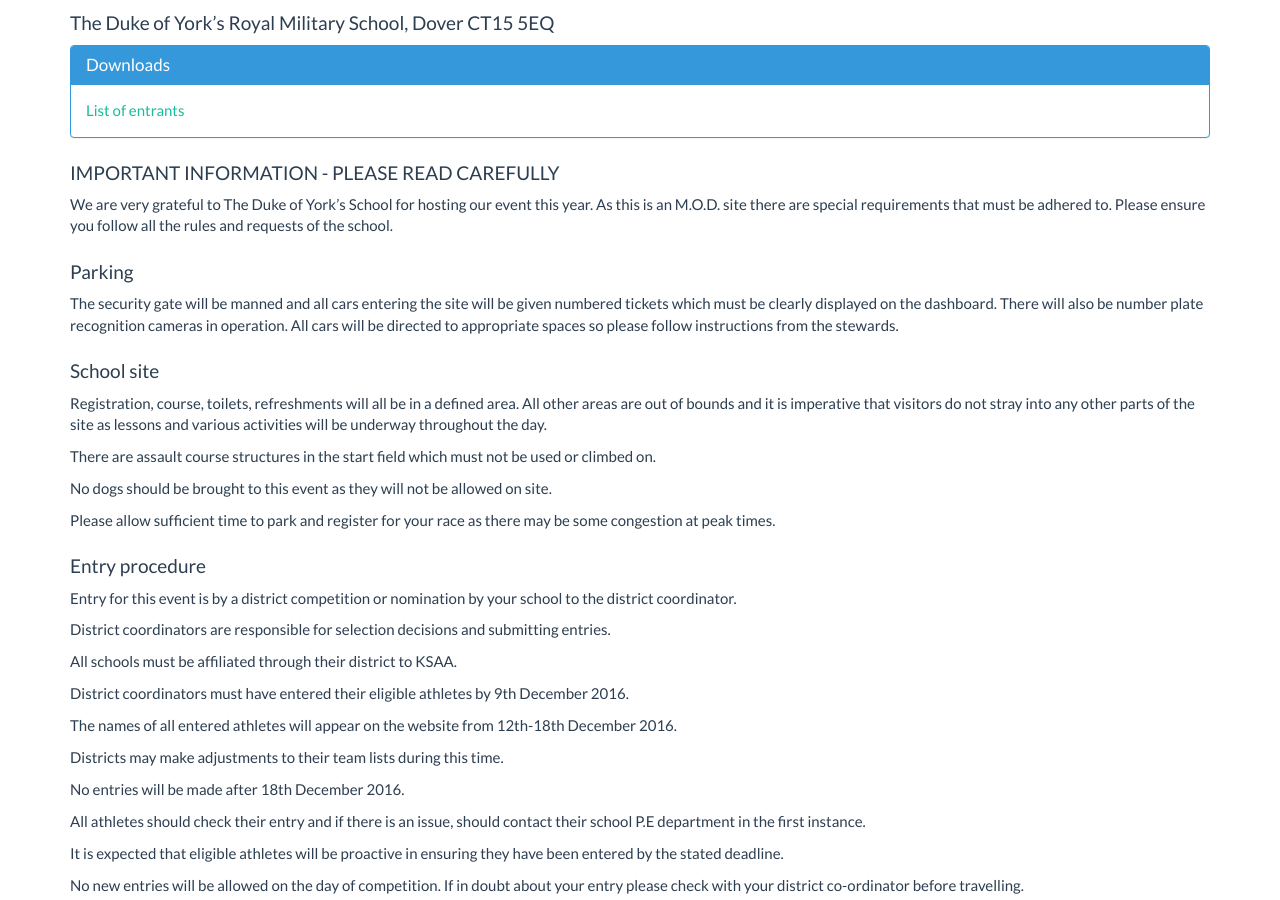
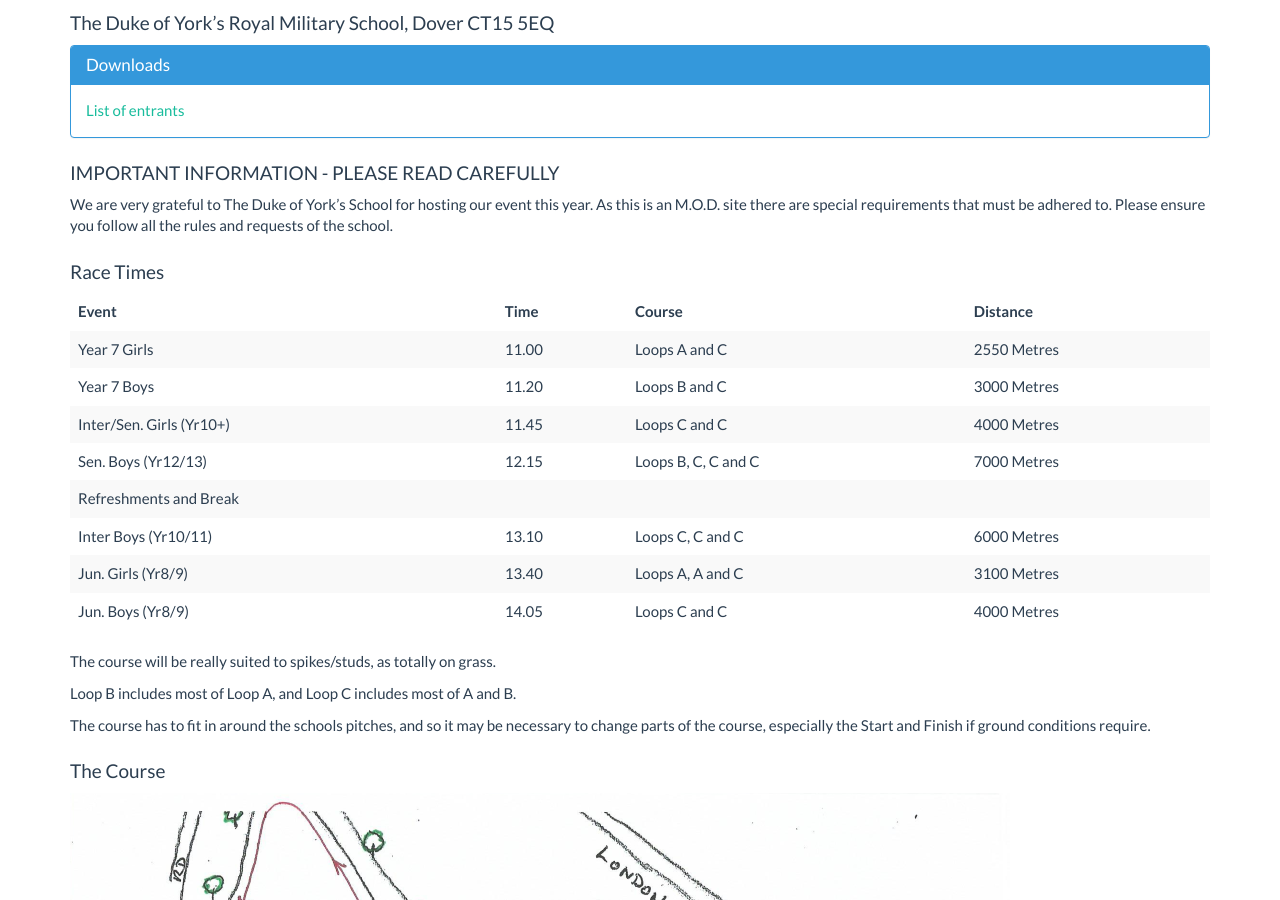
Before and after one commit to chrisnewark/chrisnewark.github.io, a Jekyll site: the page built from _events/16-17/2017-01-21-kent-schools-cross-country-champs.md, in a window 1280 px wide and 900 px high, scrolled down 382 px. Built offline with Jekyll 4.4.1, drawn with Linux system fonts in a browser that asks for light colours; nearby versions of some CDN libraries.

Commit message:
updates to event

```diff
--- a/_events/16-17/2017-01-21-kent-schools-cross-country-champs.md
+++ b/_events/16-17/2017-01-21-kent-schools-cross-country-champs.md
@@ -22,6 +22,32 @@
 
 We are very grateful to The Duke of York's School for hosting our event this year.
 As this is an M.O.D. site there are special requirements that must be adhered to. Please ensure you follow all the rules and requests of the school.
+
+#### Race Times
+
+| Event                             | Time  | Course                    | Distance      |
+| ---                               |---    | ---                       |               |
+| Year 7 Girls                      | 11.00 | Loops A and C             | 2550 Metres   |
+| Year 7 Boys                       | 11.20 | Loops B and C             | 3000 Metres   |
+| Inter/Sen. Girls (Yr10+)          | 11.45 | Loops C and C             | 4000 Metres   |
+| Sen. Boys (Yr12/13)               | 12.15 | Loops B, C, C and C       | 7000 Metres   |
+| Refreshments and Break                                                                |
+| Inter Boys (Yr10/11)              | 13.10 | Loops C, C and C          | 6000 Metres   |
+| Jun. Girls (Yr8/9)                | 13.40 | Loops A, A and C          | 3100 Metres   |
+| Jun. Boys (Yr8/9)                 | 14.05 | Loops C and C             | 4000 Metres   |
+{: class="table table-striped table-hover"}
+
+The course will be really suited to spikes/studs, as totally on grass.
+
+Loop B includes most of Loop A, and Loop C includes most of A and B.
+
+The course has to fit in around the schools pitches, and so it may be necessary to change parts of the course, especially the Start and Finish if ground conditions require.
+
+#### The Course
+
+<a href="/images/events/16-17/2017-01-21-kent-schools-cross-country-champs/course-map.png" target="_blank">
+    <img src="/images/events/16-17/2017-01-21-kent-schools-cross-country-champs/course-map.png" style="max-width:100%;"/>
+</a>
 
 #### Parking
 
```
Also changed, not shown: images/events/16-17/2017-01-21-kent-schools-cross-country-champs/course-map.PNG (added).
